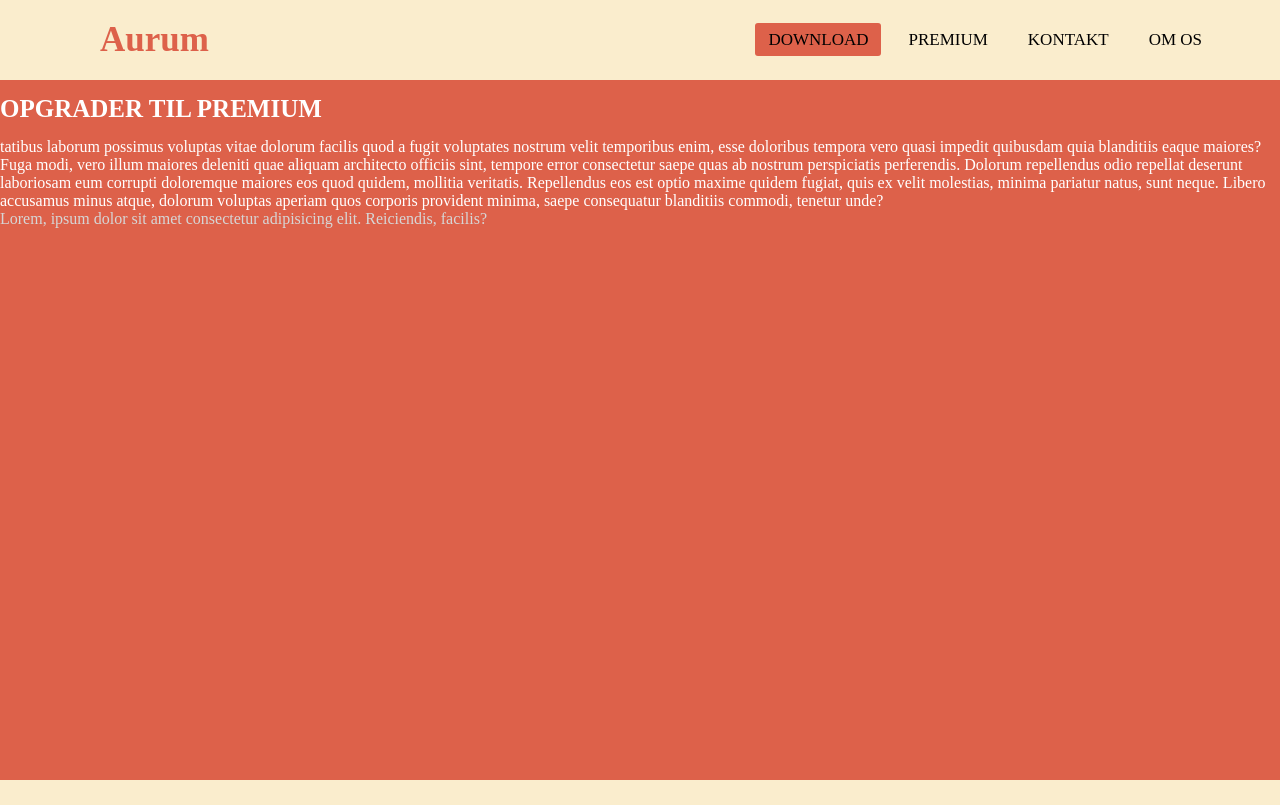
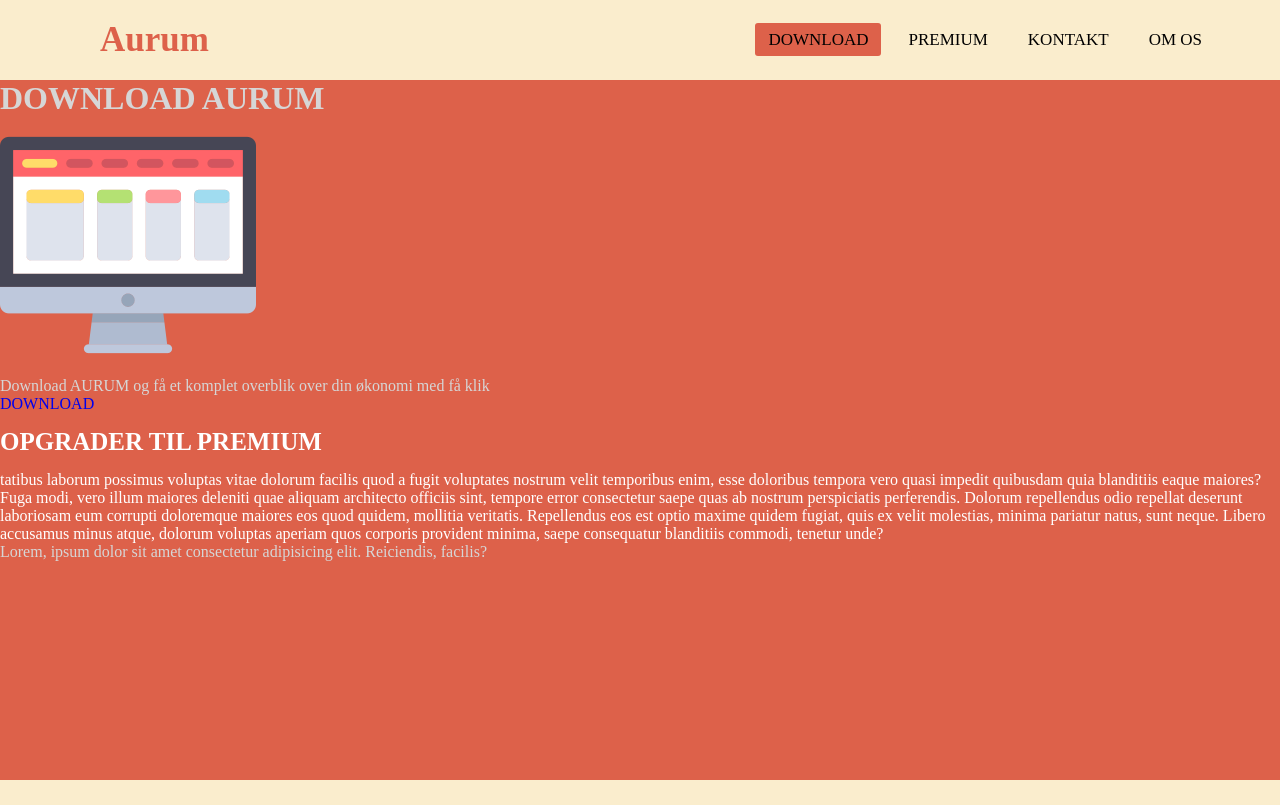
Before and after one commit to MadsSelander/AurumMCLY, a plain HTML site: page download.html in a window 1280 px wide. Shown: the top 805 px of the page. Drawn offline with Linux system fonts and the light colour scheme.

Commit message:
Claudia: Opdateret HTML

```diff
--- a/download.html
+++ b/download.html
@@ -36,8 +36,12 @@
     <div id="container">
         <div id="main">
 
-
-
+            <div class="textbox">
+                <h1>DOWNLOAD AURUM</h1>
+                <img src="monitor.png" alt="monitor" width="20%">
+                <p class="p1">Download AURUM og få et komplet overblik over din økonomi med få klik</p>
+                <a href="download" class="hero-btn">DOWNLOAD</a>
+            </div>
 
             <h1 class="overskrift">Opgrader til premium</h1>
 
```
Also changed, not shown: monitor.png (added).
